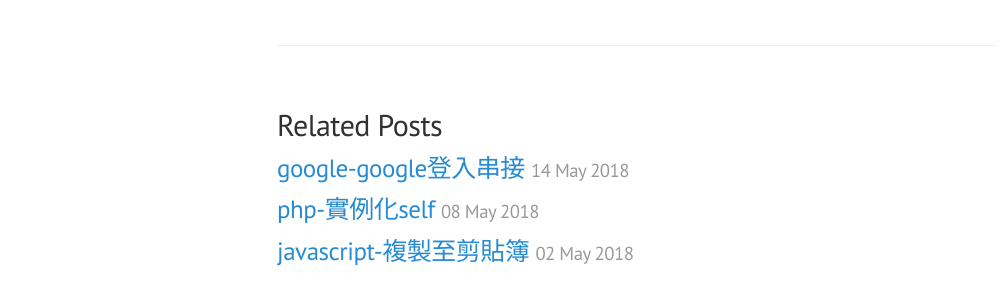
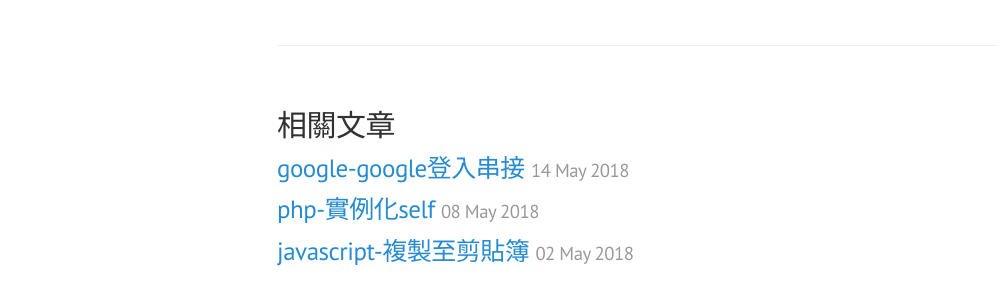
Before and after one commit to linyork/linyork.github.io, a Jekyll site: the page built from _posts/2018-04-09-sublime-本地執行php.md, in a window 1280 px wide. Shown: the part 967-1267 px from the top of the page, without its empty margins (3-1010 px from the left). Built offline with Jekyll 4.4.1, drawn with Linux system fonts in a browser that asks for light colours.

Commit message:
fix text

```diff
--- a/_layouts/post.html
+++ b/_layouts/post.html
@@ -17,7 +17,7 @@
 </div>
 
 <div class="related">
-  <h2>Related Posts</h2>
+  <h2>相關文章</h2>
   <ul class="related-posts">
     {% for post in site.related_posts limit:3 %}
       <li>
```
